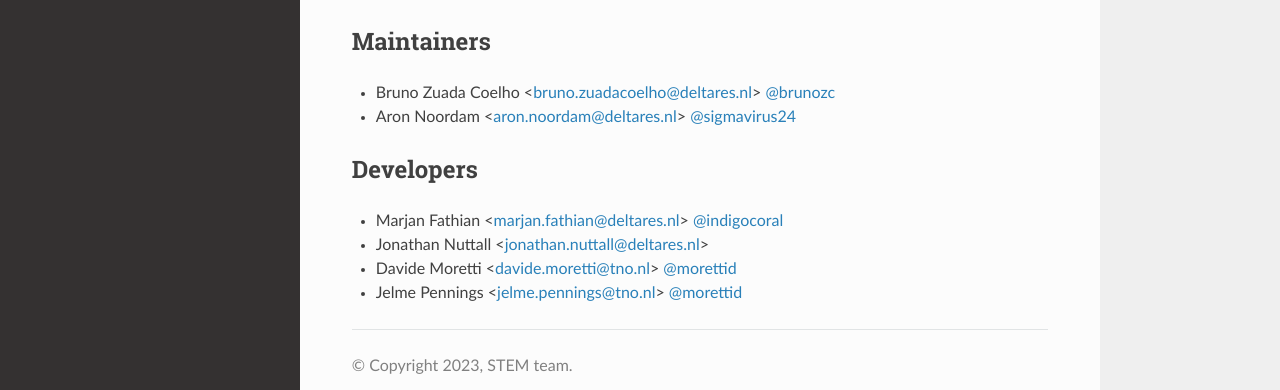
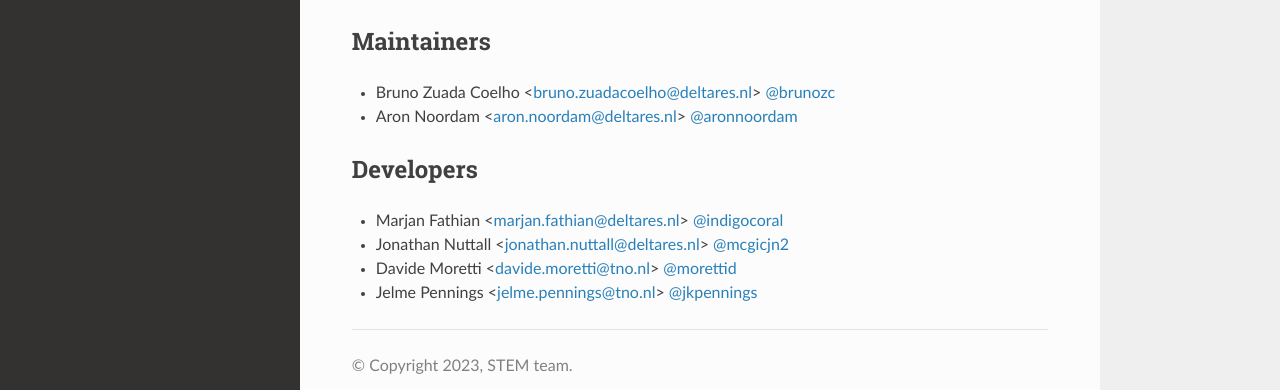
Before and after one commit to StemVibrations/STEM, a Sphinx documentation site: the page built from docs/authors.rst, in a window 1280 px wide. Shown: the part 135-525 px from the top of the page. Built offline with Sphinx 7.4.7 and the Read the Docs theme 2.0.0, drawn with Linux system fonts in a browser that asks for light colours.

Commit message:
updated authors list

```diff
--- a/docs/authors.rst
+++ b/docs/authors.rst
@@ -4,11 +4,11 @@ STEM team
 Maintainers
 -----------
 - Bruno Zuada Coelho <bruno.zuadacoelho@deltares.nl> `@brunozc <https://github.com/brunozc>`_
-- Aron Noordam <aron.noordam@deltares.nl> `@sigmavirus24 <https://github.com/sigmavirus24>`_
+- Aron Noordam <aron.noordam@deltares.nl> `@aronnoordam <https://github.com/aronnoordam>`_
 
 Developers
 ----------
 - Marjan Fathian <marjan.fathian@deltares.nl> `@indigocoral <https://github.com/indigocoral>`_
-- Jonathan Nuttall <jonathan.nuttall@deltares.nl>
+- Jonathan Nuttall <jonathan.nuttall@deltares.nl> `@mcgicjn2 <https://github.com/mcgicjn2>`_
 - Davide Moretti <davide.moretti@tno.nl> `@morettid <https://github.com/morettid>`_
-- Jelme Pennings <jelme.pennings@tno.nl> `@morettid <https://github.com/morettid>`_
+- Jelme Pennings <jelme.pennings@tno.nl> `@jkpennings <https://github.com/jkpennings>`_
```
